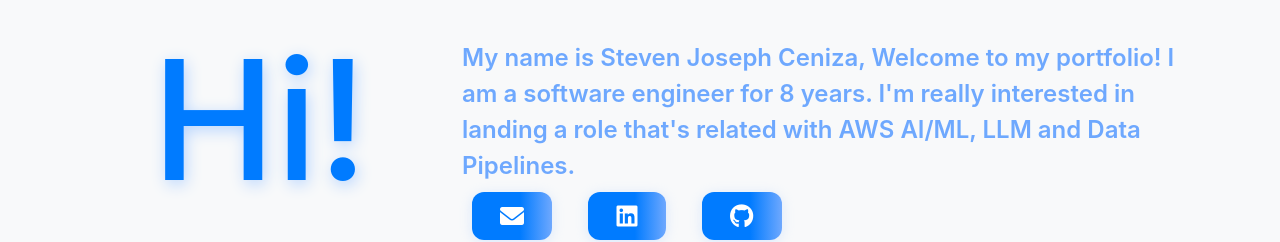
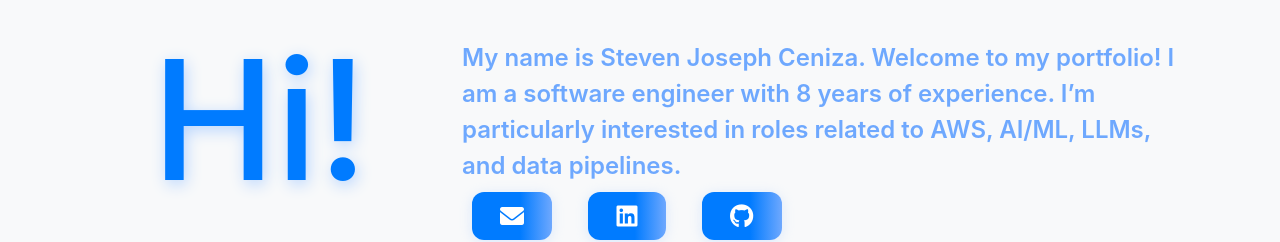
Before and after one commit to cenizastevie/portofolio_static_website, a React (Vite) app: page / in a window 1280 px wide. Shown: the top 242 px of the page. Built offline with nearby package versions, Linux system fonts and the light colour scheme.

Commit message:
Check the grammar fot the message.

```diff
--- a/src/App.jsx
+++ b/src/App.jsx
@@ -27,7 +27,7 @@ function App() {
               <div style={{ width: '100%' }}>
                 <p style={{ color: '#6ea8fe', fontSize: '1.5rem', fontWeight: 600, marginBottom: 0, marginTop: 40 }}>
                   {/* Empty for spacing, covered by HI! */}
-                  My name is Steven Joseph Ceniza, Welcome to my portfolio! I am a software engineer for 8 years. I'm really interested in landing a role that's related with AWS AI/ML, LLM and Data Pipelines.
+                  My name is Steven Joseph Ceniza. Welcome to my portfolio! I am a software engineer with 8 years of experience. I’m particularly interested in roles related to AWS, AI/ML, LLMs, and data pipelines.
                 </p>
               </div>
               <div className="d-flex gap-3 mt-2">
```
